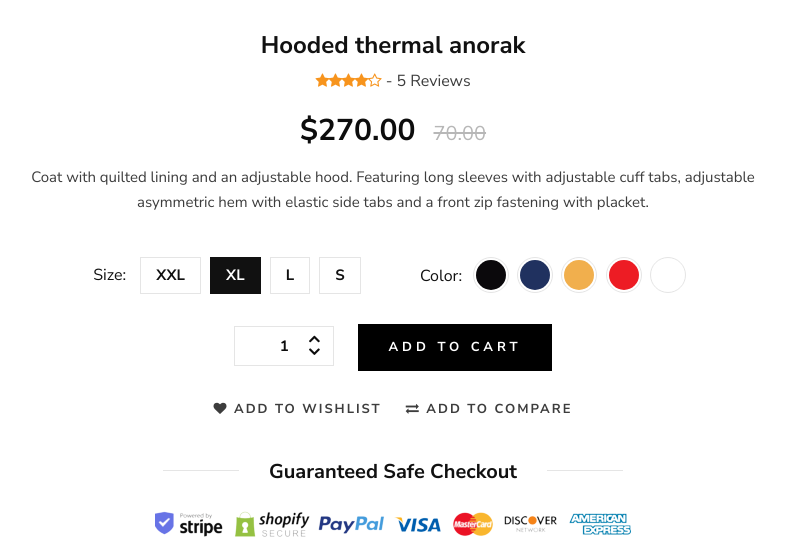
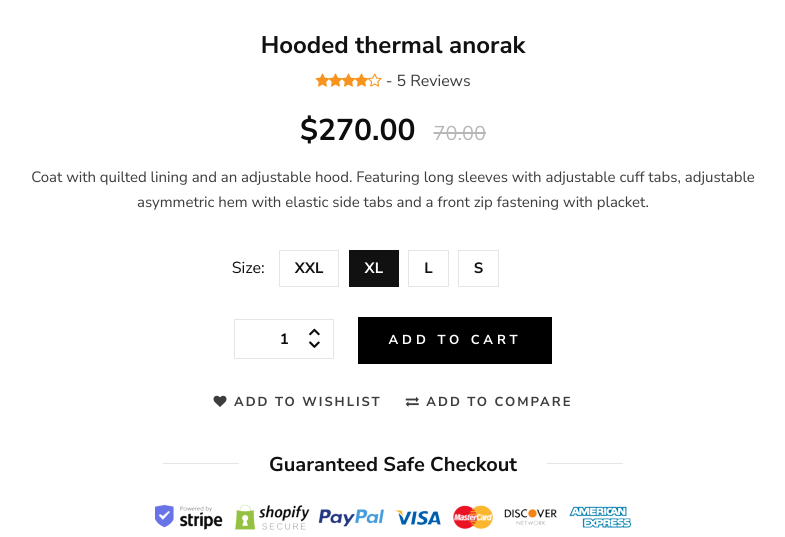
Before and after one commit to quocanhnt2001/Website-sell-perfurm, a PHP site: page /shop-details.html in a window 1280 px wide. Shown: the part 899-1436 px from the top of the page, without its empty margins (247-1032 px from the left). Run offline with PHP 8.4, Linux system fonts and the light colour scheme.

Commit message:
remove color choose in Shop Detail

```diff
--- a/css/style.css
+++ b/css/style.css
@@ -1701,67 +1701,6 @@ ol {
 	visibility: hidden;
 }
 
-.product__details__option__color {
-	display: inline-block;
-	position: relative;
-	top: 10px;
-}
-
-.product__details__option__color span {
-	color: #111111;
-	display: inline-block;
-	margin-right: 10px;
-	position: relative;
-	top: -9px;
-}
-
-.product__details__option__color label {
-	height: 30px;
-	width: 30px;
-	border-radius: 50%;
-	position: relative;
-	margin-right: 10px;
-	margin-bottom: 0;
-	display: inline-block;
-	cursor: pointer;
-}
-
-.product__details__option__color label.c-1 {
-	background: #0b090c;
-}
-
-.product__details__option__color label.c-2 {
-	background: #20315f;
-}
-
-.product__details__option__color label.c-3 {
-	background: #f1af4d;
-}
-
-.product__details__option__color label.c-4 {
-	background: #ed1c24;
-}
-
-.product__details__option__color label.c-9 {
-	background: #ffffff;
-}
-
-.product__details__option__color label:after {
-	position: absolute;
-	left: -3px;
-	top: -3px;
-	height: 36px;
-	width: 36px;
-	border: 1px solid #e5e5e5;
-	content: "";
-	border-radius: 50%;
-}
-
-.product__details__option__color label input {
-	position: absolute;
-	visibility: hidden;
-}
-
 .product__details__cart__option {
 	margin-bottom: 25px;
 }
--- a/shop-details.html
+++ b/shop-details.html
@@ -232,24 +232,6 @@
                                     </label>
                                     <label for="sm">s
                                         <input type="radio" id="sm">
-                                    </label>
-                                </div>
-                                <div class="product__details__option__color">
-                                    <span>Color:</span>
-                                    <label class="c-1" for="sp-1">
-                                        <input type="radio" id="sp-1">
-                                    </label>
-                                    <label class="c-2" for="sp-2">
-                                        <input type="radio" id="sp-2">
-                                    </label>
-                                    <label class="c-3" for="sp-3">
-                                        <input type="radio" id="sp-3">
-                                    </label>
-                                    <label class="c-4" for="sp-4">
-                                        <input type="radio" id="sp-4">
-                                    </label>
-                                    <label class="c-9" for="sp-9">
-                                        <input type="radio" id="sp-9">
                                     </label>
                                 </div>
                             </div>
```
